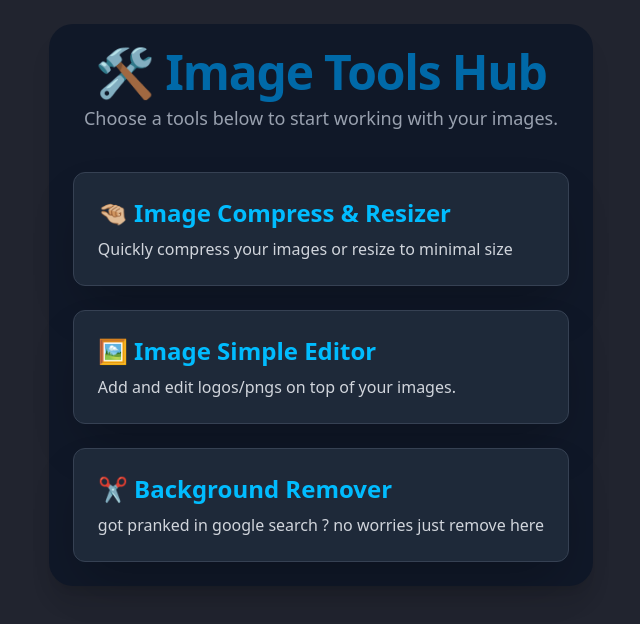
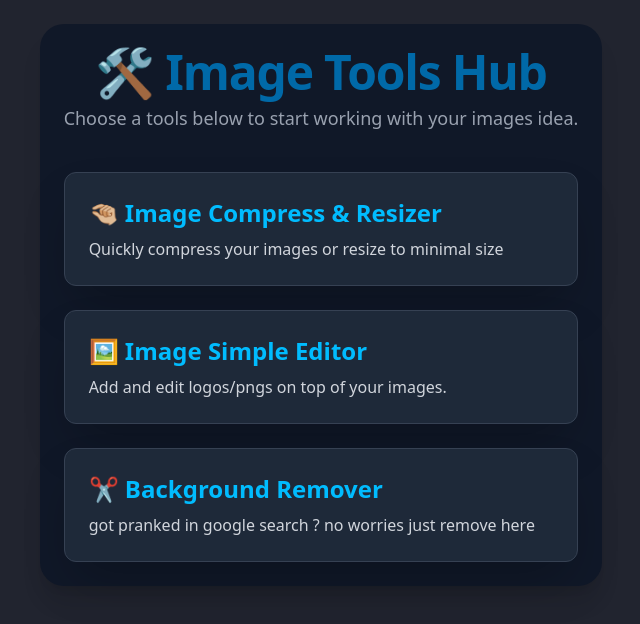
Before and after one commit to jati251/img-resizer, a React (Vite) app: page / in a window 1280 px wide. Shown: the top 624 px of the page, without its empty margins (319-959 px from the left). Built offline with nearby package versions, Linux system fonts and the light colour scheme.

Commit message:
chore: test

```diff
--- a/src/pages/home/index.jsx
+++ b/src/pages/home/index.jsx
@@ -9,7 +9,7 @@ export default function Home() {
             🛠️ Image Tools Hub
           </h1>
           <p className="text-gray-400 mt-2 text-lg">
-            Choose a tools below to start working with your images.
+            Choose a tools below to start working with your images idea.
           </p>
         </header>
 
```
